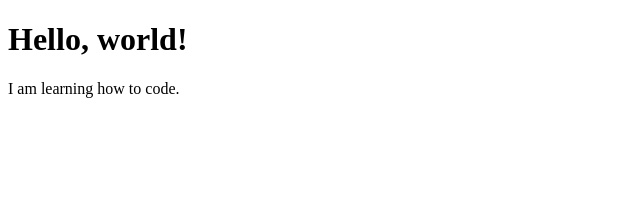
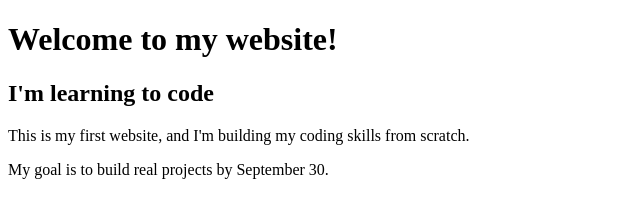
Before and after one commit to joudysaf/hello-world, a plain HTML site: page index.html in a window 1280 px wide. Shown: the whole page, without its empty margins (0-640 px from the left). Drawn offline with Linux system fonts and the light colour scheme.

Commit message:
Change title and content of index.html
Updated the title and content of the webpage to reflect personal learning journey.

```diff
--- a/index.html
+++ b/index.html
@@ -1,12 +1,18 @@
 <!DOCTYPE html>
 <html>
 <head>
-    <title>My First Website</title>
+    <title>Joud's First Website</title>
 </head>
+
 <body>
 
-    <h1>Hello, world!</h1>
-    <p>I am learning how to code.</p>
+    <h1>Welcome to my website!</h1>
+
+    <h2>I'm learning to code</h2>
+
+    <p>This is my first website, and I'm building my coding skills from scratch.</p>
+
+    <p>My goal is to build real projects by September 30.</p>
 
 </body>
 </html>
```
